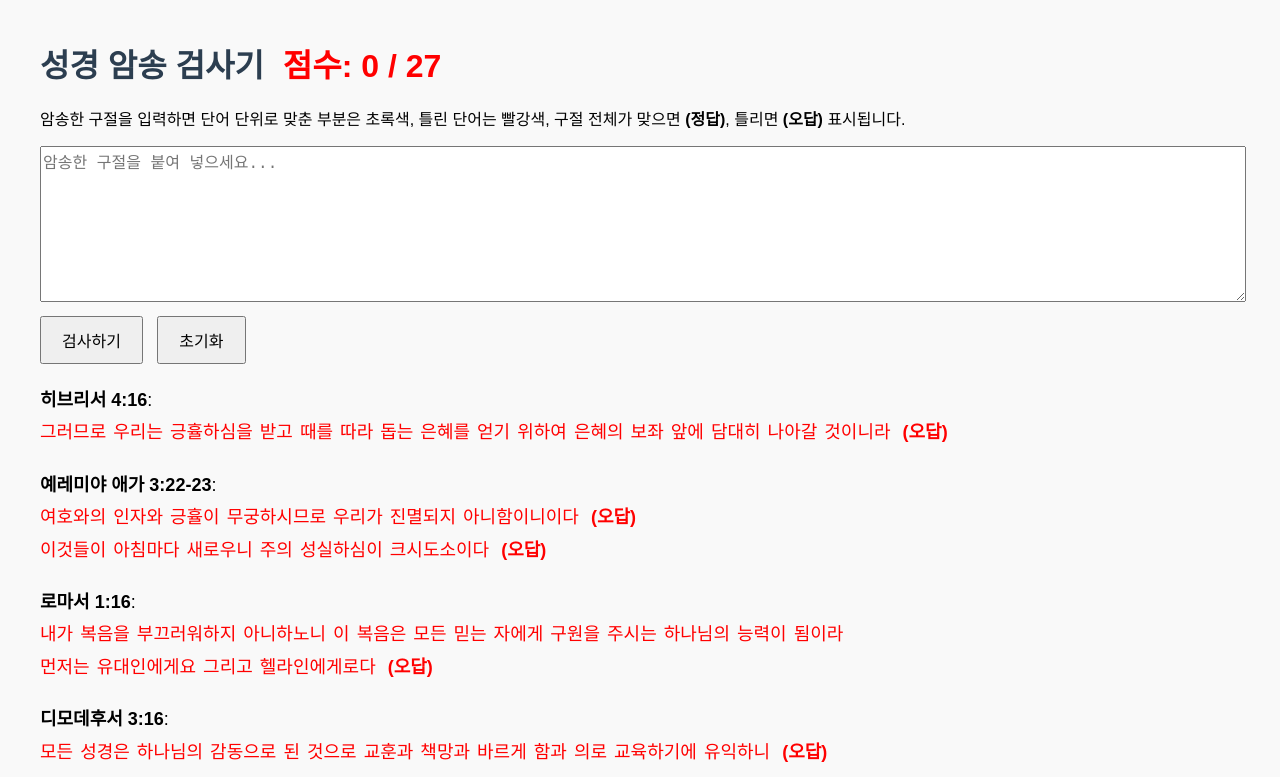
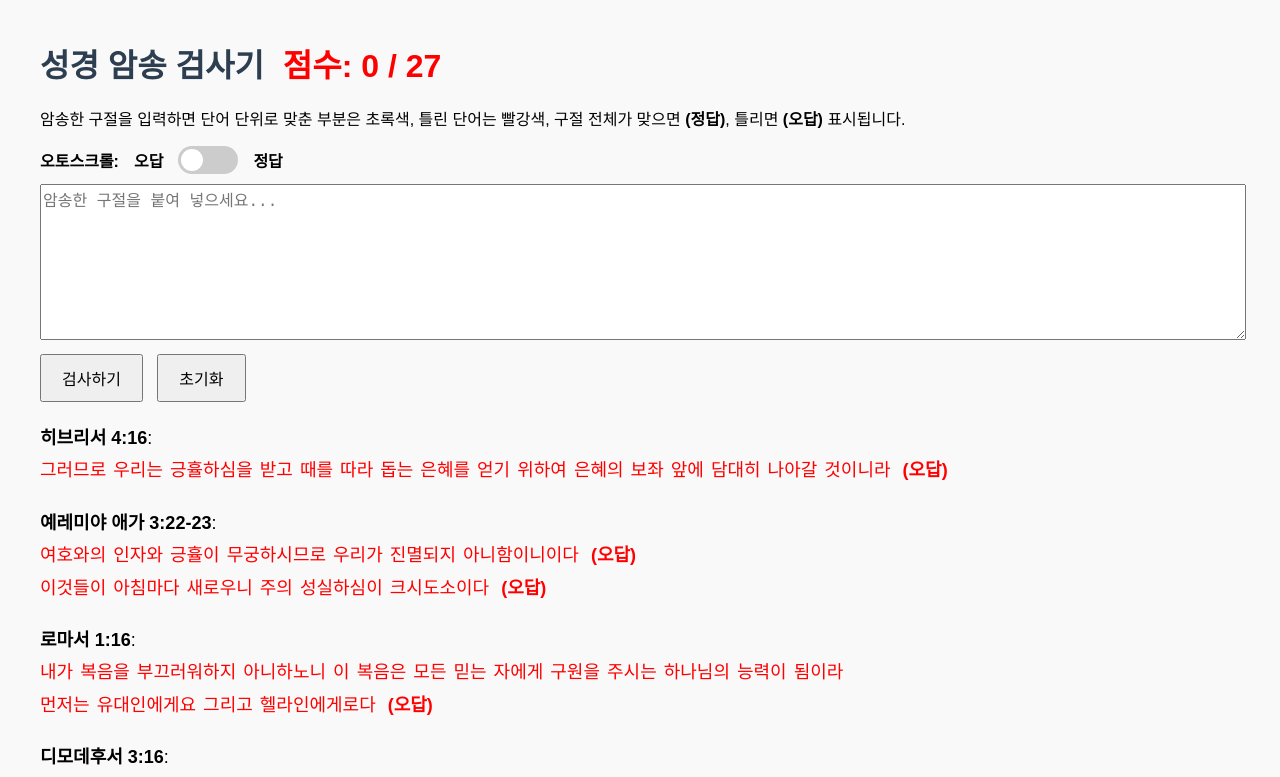
Before and after one commit to sehwan03/bible, a plain HTML site: page index.html in a window 1280 px wide. Both pictures are taken after a click on the button "검사하기". Shown: the top 777 px of the page. Drawn offline with Linux system fonts and the light colour scheme.

Commit message:
Add files via upload

```diff
--- a/index.html
+++ b/index.html
@@ -17,12 +17,56 @@
   .label.incorrect-label { color: red; font-weight: bold; margin-left: 5px; }
   .pass { color: green; font-weight: bold; margin-left: 10px; }
   .fail { color: red; font-weight: bold; margin-left: 10px; }
+
+  /* 토글 스위치 스타일 */
+  .switch-container { display: flex; align-items: center; margin-bottom: 10px; font-weight: bold; }
+  .switch-label { margin: 0 15px; }
+  .scroll-text { font-weight: bold; margin: 0 15px; } /* 양쪽 글씨 간격 통일 */
+  .switch {
+    position: relative;
+    display: inline-block;
+    width: 60px;
+    height: 28px;
+  }
+  .switch input { display: none; }
+  .slider {
+    position: absolute;
+    cursor: pointer;
+    top:0; left:0; right:0; bottom:0;
+    background-color: #ccc;
+    transition: .4s;
+    border-radius: 28px;
+  }
+  .slider:before {
+    position: absolute;
+    content: "";
+    height: 22px; width: 22px;
+    left: 3px; bottom: 3px;
+    background-color: white;
+    transition: .4s;
+    border-radius: 50%;
+  }
+  input:checked + .slider { background-color: #2196F3; }
+  input:checked + .slider:before { transform: translateX(32px); }
 </style>
 </head>
 <body>
 
 <h1>성경 암송 검사기 <span id="passMark"></span></h1>
-<p>암송한 구절을 입력하면 단어 단위로 맞춘 부분은 초록색, 틀린 단어는 빨강색, 구절 전체가 맞으면 <strong>(정답)</strong>, 틀리면 <strong>(오답)</strong> 표시됩니다.</p>
+<p>
+암송한 구절을 입력하면 단어 단위로 맞춘 부분은 초록색, 틀린 단어는 빨강색, 구절 전체가 맞으면 <strong>(정답)</strong>, 틀리면 <strong>(오답)</strong> 표시됩니다.
+</p>
+
+<!-- 오토스크롤 UI -->
+<div class="switch-container">
+  <span>오토스크롤:</span>
+  <span class="scroll-text">오답</span>
+  <label class="switch">
+    <input type="checkbox" id="scrollCorrect">
+    <span class="slider"></span>
+  </label>
+  <span class="scroll-text">정답</span>
+</div>
 
 <textarea id="userInput" placeholder="암송한 구절을 붙여 넣으세요..."></textarea><br>
 <button onclick="checkVerses()">검사하기</button>
@@ -55,18 +99,19 @@ const verses = {
   "요한복음 13:34-35": ["새 계명을 너희에게 주노니 서로 사랑하라 내가 너희를 사랑한 것 같이 너희도 서로 사랑하라", "너희가 서로 사랑하면 이로써 모든 사람이 너희가 내 제자인 줄 알리라"]
 };
 
-// ID 안전하게 변환
 function makeSafeId(key) {
   return 'verse-' + key.replace(/[:\s]/g, '_');
 }
 
-// 공백과 <br> 제거
 function cleanText(text) {
   return text.replace(/\s+/g, '').replace(/<br>/gi, '').trim();
 }
 
+const scrollCheckbox = document.getElementById("scrollCorrect");
+
 function checkVerses() {
   const userInput = cleanText(document.getElementById("userInput").value);
+  const scrollCorrect = scrollCheckbox.checked;
   let resultHTML = "";
   let totalVerses = 0;
   let correctVerses = 0;
@@ -98,7 +143,6 @@ function checkVerses() {
       } else {
         displayHTML += `<span class="label incorrect-label">(오답)</span>`;
       }
-
       resultHTML += displayHTML + "<br>";
     });
 
@@ -107,7 +151,6 @@ function checkVerses() {
 
   document.getElementById("result").innerHTML = resultHTML;
 
-  // 점수 표시
   const passMark = document.getElementById("passMark");
   if (correctVerses === totalVerses) {
     passMark.innerHTML = `<span class="pass">통과</span>`;
@@ -115,15 +158,21 @@ function checkVerses() {
     passMark.innerHTML = `<span class="fail">점수: ${correctVerses} / ${totalVerses}</span>`;
   }
 
-  // 첫 오답 구절 스크롤
-  const firstWrong = document.querySelector(".verse .label.incorrect-label")?.closest(".verse");
-  if (firstWrong) firstWrong.scrollIntoView({ behavior: "smooth", block: "center" });
+  // 오토스크롤: 선택에 따라 오답/정답으로 스크롤
+  let target = null;
+  if (scrollCorrect) {
+    target = document.querySelector(".verse .label.correct-label")?.closest(".verse");
+  } else {
+    target = document.querySelector(".verse .label.incorrect-label")?.closest(".verse");
+  }
+  if (target) target.scrollIntoView({ behavior: "smooth", block: "center" });
 }
 
 function resetTest() {
   document.getElementById("userInput").value = '';
   document.getElementById("result").innerHTML = '';
   document.getElementById("passMark").innerHTML = '';
+  scrollCheckbox.checked = false;
 }
 </script>
 
```
